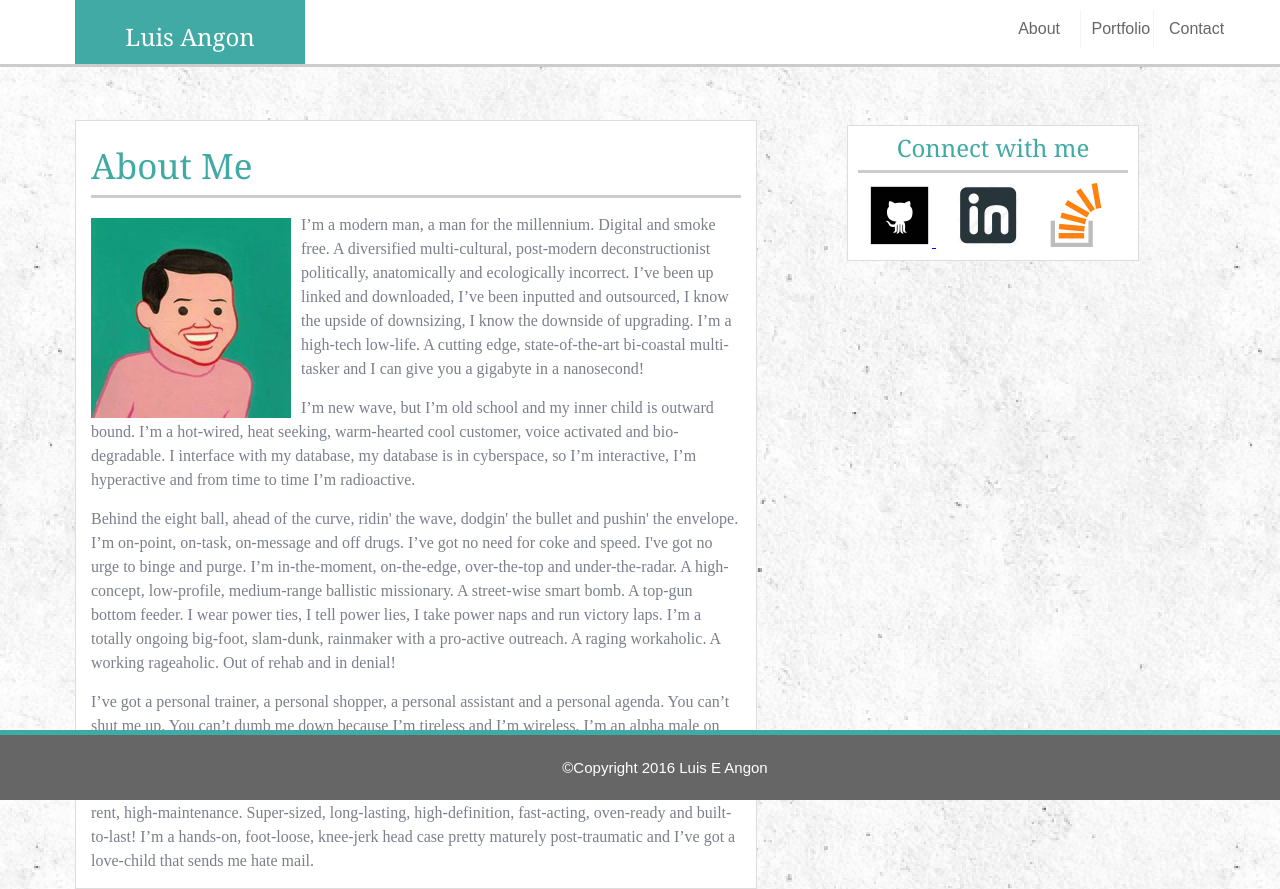
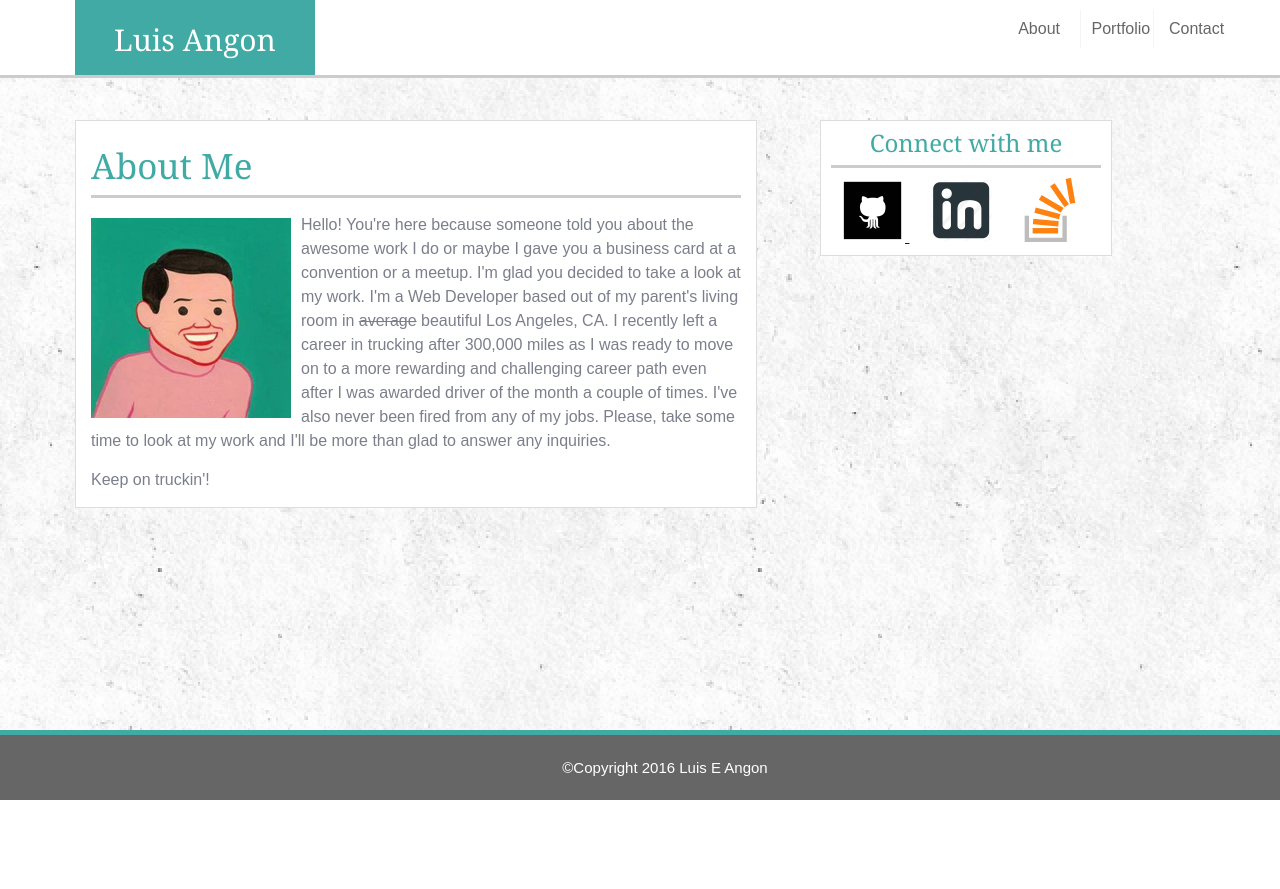
Before and after one commit to angonlu/Basic-Portfolio, a plain HTML site: page index.html in a window 1280 px wide. Shown: the top 889 px of the page. After the commit the page ends 800 px from the top, so only its background shows below. Drawn offline with Linux system fonts and the light colour scheme.

Commit message:
finished product

```diff
--- a/assets/css/style-about.css
+++ b/assets/css/style-about.css
@@ -5,7 +5,7 @@
     background-color: white;
     margin-left: 75px;
     margin-top: 120px;
-	margin-right: 40px;
+    margin-right: 33px;
     margin-bottom: 200px;
     padding: 15px;
     float: left;
--- a/assets/css/style-portfolio.css
+++ b/assets/css/style-portfolio.css
@@ -3,7 +3,7 @@
     background-color: white;
     margin-left: 75px;
     margin-top: 120px;
-    margin-right: 40px;
+    margin-right: 33px;
     margin-bottom: 200px;
     padding: 15px;
     float: left;
--- a/assets/css/style.css
+++ b/assets/css/style.css
@@ -23,12 +23,12 @@ body {
     color: white;
     margin-left: 75px;
     margin-top: 0px;
-    padding: 15px;
+    padding: 20px;
     padding-top: 25px;
     text-align: center;
     float: left;
     margin-bottom: 0px;
-    font-size: 24px;
+    font-size: 30px;
 }
 /* css for Navigation links */
 #toplinks {
@@ -52,7 +52,7 @@ body {
 	text-decoration: none;
 }
 /*gives portfolio link border on both sides.*/
-.portfolio {
+#middlelink {
 	border-left: 1px solid #F4F4F4;
 	border-right: 1px solid #F4F4F4;
 }
@@ -74,8 +74,8 @@ body {
 #sidebar {
 	padding: 10px;
     float: left;
-    margin-top: 125px;
-    margin-left: 50px;
+    margin-top: 120px;
+    margin-left: 30px;
     width: 270px;
     background-color: white;
     border: 1px solid #dddddd;
--- a/index.html
+++ b/index.html
@@ -3,9 +3,9 @@
 <head>
 	<title>About me</title>
 	<meta charset="utf-8">
+	<link rel="stylesheet" type="text/css" href="assets/css/reset.css">
 	<link rel="stylesheet" type="text/css" href="assets/css/style.css">
 	<link rel="stylesheet" type="text/css" href="assets/css/style-about.css">
-	<link rel="stylesheet" type="text/css" href="assets/css/reset.css">
 </head>
 <body>
 	<div id="topnav">
@@ -14,7 +14,7 @@
 
 		<ul id="toplinks">
 			<li class="navlinks"> <a href="index.html"><p>About</p></a></li>
-			<li  class="portfolio"> <a href="portfolio.html"><p>Portfolio</p></a></li>
+			<li  id="middlelink"> <a href="portfolio.html"><p>Portfolio</p></a></li>
 			<li  class="navlinks"> <a href="contact.html"><p>Contact</p></a></li>
 		</ul>
 
@@ -25,21 +25,12 @@
 		<h2>About Me</h2>
 		<section id="aboutme">
 		<img id="luis-a" src="assets/images/luis-a.png" alt="#">
+		<p>Hello! You're here because someone told you about the awesome work I do or maybe I gave you a business card
+		at a convention or a meetup. I'm glad you decided to take a look at my work. I'm a Web Developer based out of my
+		parent's living room in <s>average</s> beautiful Los Angeles, CA. I recently left a career in trucking after 300,000 miles as I was ready to move on to a more rewarding and challenging career path even after I was awarded driver of the month a couple of times. I've also never been fired from any of my jobs. Please, take some time to look at my work and I'll be more than glad to answer any inquiries.</p>
 		<p>
-		I’m a modern man, a man for the millennium. Digital and smoke free. A diversified multi-cultural, post-modern deconstructionist politically, anatomically and ecologically incorrect. I’ve been up linked and downloaded, I’ve been inputted and outsourced, I know the upside of downsizing, I know the downside of upgrading. I’m a high-tech low-life. A cutting edge, state-of-the-art bi-coastal multi-tasker and I can give you a gigabyte in a nanosecond!
+			Keep on truckin'!
 		</p>
-		<p>
-		I’m new wave, but I’m old school and my inner child is outward bound. I’m a hot-wired, heat seeking, warm-hearted cool customer, voice activated and bio-degradable. I interface with my database, my database is in cyberspace, so I’m interactive, I’m hyperactive and from time to time I’m radioactive.
-		</p>
-		<p>Behind the eight ball, ahead of the curve, ridin' the wave, dodgin' the bullet and pushin' the envelope. I’m on-point, on-task, on-message and off drugs. I’ve got no need for coke and speed. I've got no urge to binge and purge. I’m in-the-moment, on-the-edge, over-the-top and under-the-radar. A high-concept, low-profile, medium-range ballistic missionary. A street-wise smart bomb. A top-gun bottom feeder. I wear power ties, I tell power lies, I take power naps and run victory laps. I’m a totally ongoing big-foot, slam-dunk, rainmaker with a pro-active outreach. A raging workaholic. A working rageaholic. Out of rehab and in denial!
-		</p>
-		<p>
-		I’ve got a personal trainer, a personal shopper, a personal assistant and a personal agenda. You can’t shut me up. You can’t dumb me down because I’m tireless and I’m wireless, I’m an alpha male on beta-blockers.
-		</p>
-		<p>
-		I’m a non-believer and an over-achiever, laid-back but fashion-forward. Up-front, down-home, low-rent, high-maintenance. Super-sized, long-lasting, high-definition, fast-acting, oven-ready and built-to-last! I’m a hands-on, foot-loose, knee-jerk head case pretty maturely post-traumatic and I’ve got a love-child that sends me hate mail.
-		</p>
-
 	</section>
 </div>
 
```
Also changed, not shown: assets/css/style-contact.css (+10 -1 lines), contact.html (+2 -1 lines), portfolio.html (+1 -1 lines), assets/images/icon5.jpg, 2 other files. Lines whose indentation alone changed are shown as unchanged.
